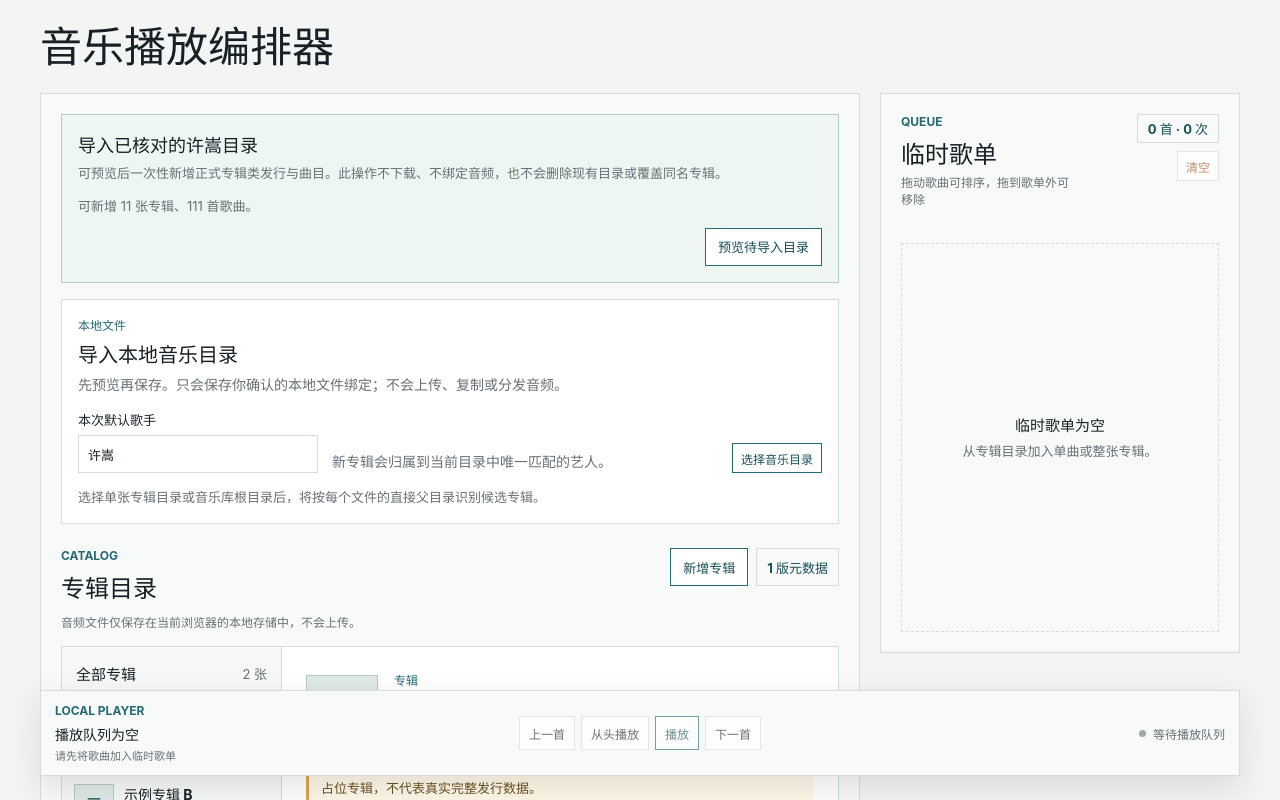
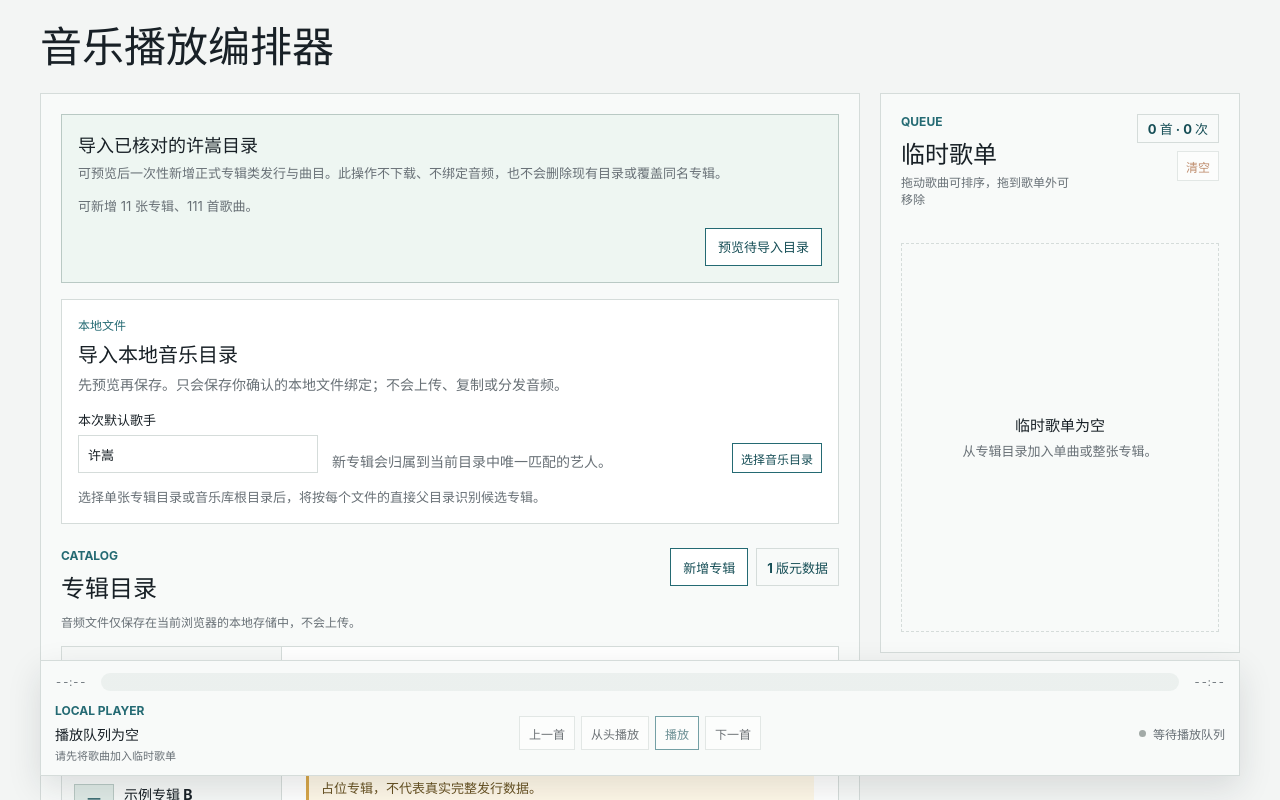
Before and after one commit to not-able/vae-musicplayer, a React (Vite) app: page / in a window 1280 px wide. Shown: the top 800 px of the page. Built offline with nearby package versions, Linux system fonts and the light colour scheme.

Commit message:
feat(player): add progress and seek controls

```diff
--- a/src/app/App.tsx
+++ b/src/app/App.tsx
@@ -348,6 +348,7 @@ export function App({
         canPlayTarget={canPlayTarget}
         audioLibraryStatus={localAudioLibrary.status}
         playbackError={localAudioPlayback.errorMessage}
+        playbackProgress={localAudioPlayback.progress}
         onPlay={localAudioPlayback.requestPlay}
         onPause={localAudioPlayback.requestPause}
         onNext={() => {
@@ -359,6 +360,7 @@ export function App({
           dispatchPlayer({ type: "previous" });
         }}
         onRestart={localAudioPlayback.requestRestart}
+        onSeek={localAudioPlayback.requestSeek}
       />
       <audio
         key={audioElementKey}
--- a/src/features/player/PlayerBar.tsx
+++ b/src/features/player/PlayerBar.tsx
@@ -1,6 +1,9 @@
+import type { CSSProperties } from "react";
+
 import type { Track } from "../../types";
 import type { LocalAudioLibraryStatus } from "../local-library/useLocalAudioLibrary";
 import type { PlayerState, PlayerStatus } from "./playerReducer";
+import type { LocalAudioPlaybackProgress } from "./useLocalAudioPlayback";
 
 interface PlayerBarProps {
   state: PlayerState;
@@ -10,11 +13,13 @@ interface PlayerBarProps {
   canPlayTarget: boolean;
   audioLibraryStatus: LocalAudioLibraryStatus;
   playbackError?: string;
+  playbackProgress: LocalAudioPlaybackProgress;
   onPlay: () => void;
   onPause: () => void;
   onNext: () => void;
   onPrevious: () => void;
   onRestart: () => void;
+  onSeek: (timeSeconds: number) => void;
 }
 
 export function PlayerBar({
@@ -25,11 +30,13 @@ export function PlayerBar({
   canPlayTarget,
   audioLibraryStatus,
   playbackError,
+  playbackProgress,
   onPlay,
   onPause,
   onNext,
   onPrevious,
-  onRestart
+  onRestart,
+  onSeek
 }: PlayerBarProps) {
   const currentTrack = tracks.find((track) => track.id === state.currentEntry?.trackId);
   const isEmpty = state.status === "empty";
@@ -46,6 +53,22 @@ export function PlayerBar({
     (!isEmpty && audioLibraryStatus === "ready" && !isCurrentAudioBound
       ? "未绑定音频文件"
       : getPlayerStatusLabel(state.status));
+  const isSeekable =
+    isCurrentAudioBound &&
+    typeof playbackProgress.durationSeconds === "number" &&
+    playbackProgress.durationSeconds > 0;
+  const durationSeconds = playbackProgress.durationSeconds ?? 0;
+  const currentTimeSeconds = isSeekable
+    ? Math.min(playbackProgress.currentTimeSeconds, durationSeconds)
+    : 0;
+  const progressTimeLabel = isSeekable
+    ? `${formatPlaybackTime(currentTimeSeconds)} / ${formatPlaybackTime(durationSeconds)}`
+    : "--:-- / --:--";
+  const progressStyle = {
+    "--player-progress-percentage": isSeekable
+      ? `${(currentTimeSeconds / durationSeconds) * 100}%`
+      : "0%"
+  } as CSSProperties;
 
   return (
     <footer className="player-bar" aria-label="本地音频播放器">
@@ -102,12 +125,44 @@ export function PlayerBar({
         </button>
       </div>
 
+      <section className="player-progress" aria-label="播放进度" style={progressStyle}>
+        <label className="player-progress-label" htmlFor="player-progress-range">
+          播放进度
+        </label>
+        <span className="player-progress-current" aria-hidden="true">
+          {isSeekable ? formatPlaybackTime(currentTimeSeconds) : "--:--"}
+        </span>
+        <input
+          id="player-progress-range"
+          type="range"
+          min="0"
+          max={durationSeconds}
+          step="0.1"
+          value={currentTimeSeconds}
+          disabled={!isSeekable}
+          aria-label="播放进度"
+          aria-valuetext={isSeekable ? progressTimeLabel : "当前音频尚未加载有效时长"}
+          onChange={(event) => onSeek(Number(event.currentTarget.value))}
+        />
+        <span className="player-progress-duration" aria-hidden="true">
+          {isSeekable ? formatPlaybackTime(durationSeconds) : "--:--"}
+        </span>
+      </section>
+
       <p className={`player-status is-${state.status}`} aria-live="polite">
         <span aria-hidden="true" />
         <span>{playerStatusLabel}</span>
       </p>
     </footer>
   );
+}
+
+function formatPlaybackTime(timeSeconds: number): string {
+  const wholeSeconds = Math.max(0, Math.floor(timeSeconds));
+  const minutes = Math.floor(wholeSeconds / 60);
+  const seconds = wholeSeconds % 60;
+
+  return `${minutes}:${seconds.toString().padStart(2, "0")}`;
 }
 
 interface AudioStatusLabelInput {
--- a/src/features/player/useLocalAudioPlayback.ts
+++ b/src/features/player/useLocalAudioPlayback.ts
@@ -19,19 +19,31 @@ interface PreparedAudioSource {
   record: LocalAudioFileRecord;
   audio: HTMLAudioElement;
   handleEnded: () => void;
+  handleProgressChange: () => void;
 }
 
 const SOURCE_ENDED_LISTENER_OPTIONS = { passive: true } as const;
 
 export interface LocalAudioPlaybackControls {
   errorMessage?: string;
+  progress: LocalAudioPlaybackProgress;
   requestPlay: () => void;
   requestPause: () => void;
   requestRestart: () => void;
+  requestSeek: (timeSeconds: number) => void;
   stopAndRelease: () => void;
   handleAudioError: () => void;
   clearError: () => void;
 }
+
+export interface LocalAudioPlaybackProgress {
+  currentTimeSeconds: number;
+  durationSeconds?: number;
+}
+
+const EMPTY_PLAYBACK_PROGRESS: LocalAudioPlaybackProgress = {
+  currentTimeSeconds: 0
+};
 
 export function useLocalAudioPlayback({
   state,
@@ -43,21 +55,50 @@ export function useLocalAudioPlayback({
   const preparedSourceRef = useRef<PreparedAudioSource | undefined>(undefined);
   const sourceTokenSequenceRef = useRef(0);
   const [errorMessage, setErrorMessage] = useState<string>();
+  const [progress, setProgress] = useState<LocalAudioPlaybackProgress>(
+    EMPTY_PLAYBACK_PROGRESS
+  );
+
+  const updateProgress = useCallback((audio: HTMLAudioElement) => {
+    const nextProgress = getPlaybackProgress(audio);
+
+    setProgress((previousProgress) =>
+      isSamePlaybackProgress(previousProgress, nextProgress)
+        ? previousProgress
+        : nextProgress
+    );
+  }, []);
+
+  const resetProgress = useCallback(() => {
+    setProgress((previousProgress) =>
+      isSamePlaybackProgress(previousProgress, EMPTY_PLAYBACK_PROGRESS)
+        ? previousProgress
+        : EMPTY_PLAYBACK_PROGRESS
+    );
+  }, []);
 
   const releasePreparedSource = useCallback(() => {
     const preparedSource = preparedSourceRef.current;
 
     if (!preparedSource) {
+      resetProgress();
       return;
     }
 
     preparedSourceRef.current = undefined;
     preparedSource.audio.removeEventListener("ended", preparedSource.handleEnded);
+    for (const eventName of MEDIA_PROGRESS_EVENTS) {
+      preparedSource.audio.removeEventListener(
+        eventName,
+        preparedSource.handleProgressChange
+      );
+    }
     preparedSource.audio.pause();
     preparedSource.audio.removeAttribute("src");
     preparedSource.audio.load();
     URL.revokeObjectURL(preparedSource.objectUrl);
-  }, []);
+    resetProgress();
+  }, [resetProgress]);
 
   const prepareSource = useCallback(
     (
@@ -94,6 +135,13 @@ export function useLocalAudioPlayback({
         setErrorMessage(undefined);
         dispatchPlayer({ type: "playback-ended", playbackRevision });
       };
+      const handleProgressChange = () => {
+        if (preparedSourceRef.current?.sourceToken !== sourceToken) {
+          return;
+        }
+
+        updateProgress(audio);
+      };
 
       sourceTokenSequenceRef.current = sourceToken;
       preparedSourceRef.current = {
@@ -102,9 +150,14 @@ export function useLocalAudioPlayback({
         objectUrl,
         record,
         audio,
-        handleEnded
+        handleEnded,
+        handleProgressChange
       };
       audio.addEventListener("ended", handleEnded, SOURCE_ENDED_LISTENER_OPTIONS);
+      for (const eventName of MEDIA_PROGRESS_EVENTS) {
+        audio.addEventListener(eventName, handleProgressChange);
+      }
+      resetProgress();
 
       try {
         audio.src = objectUrl;
@@ -117,7 +170,7 @@ export function useLocalAudioPlayback({
 
       return sourceToken;
     },
-    [audioRef, dispatchPlayer, releasePreparedSource]
+    [audioRef, dispatchPlayer, releasePreparedSource, resetProgress, updateProgress]
   );
 
   const beginPlayback = useCallback(
@@ -282,6 +335,31 @@ export function useLocalAudioPlayback({
     }
   }, [beginPlayback, bindingsByTrackId, dispatchPlayer, prepareSource, state]);
 
+  const requestSeek = useCallback(
+    (timeSeconds: number) => {
+      const preparedSource = preparedSourceRef.current;
+      const durationSeconds = preparedSource?.audio.duration;
+
+      if (
+        !preparedSource ||
+        !Number.isFinite(timeSeconds) ||
+        !isValidDuration(durationSeconds)
+      ) {
+        return;
+      }
+
+      const nextTime = Math.min(Math.max(0, timeSeconds), durationSeconds);
+
+      try {
+        preparedSource.audio.currentTime = nextTime;
+        updateProgress(preparedSource.audio);
+      } catch {
+        setErrorMessage("无法定位当前音频，请重新绑定兼容的文件。");
+      }
+    },
+    [updateProgress]
+  );
+
   const stopAndRelease = useCallback(() => {
     releasePreparedSource();
     dispatchPlayer({ type: "pause" });
@@ -293,18 +371,57 @@ export function useLocalAudioPlayback({
     }
 
     setErrorMessage("音频文件无法播放，请重新绑定兼容的文件。");
+    releasePreparedSource();
     dispatchPlayer({ type: "pause" });
-  }, [dispatchPlayer]);
+  }, [dispatchPlayer, releasePreparedSource]);
 
   return {
     errorMessage,
+    progress,
     requestPlay,
     requestPause,
     requestRestart,
+    requestSeek,
     stopAndRelease,
     handleAudioError,
     clearError: () => setErrorMessage(undefined)
   };
+}
+
+const MEDIA_PROGRESS_EVENTS = [
+  "loadedmetadata",
+  "durationchange",
+  "timeupdate",
+  "seeking",
+  "seeked"
+] as const;
+
+function getPlaybackProgress(audio: HTMLAudioElement): LocalAudioPlaybackProgress {
+  const durationSeconds = audio.duration;
+
+  if (!isValidDuration(durationSeconds)) {
+    return EMPTY_PLAYBACK_PROGRESS;
+  }
+
+  const currentTimeSeconds = Number.isFinite(audio.currentTime)
+    ? Math.min(Math.max(0, audio.currentTime), durationSeconds)
+    : 0;
+
+  return { currentTimeSeconds, durationSeconds };
+}
+
+function isSamePlaybackProgress(
+  first: LocalAudioPlaybackProgress,
+  second: LocalAudioPlaybackProgress
+): boolean {
+  return (
+    first.currentTimeSeconds === second.currentTimeSeconds &&
+    first.durationSeconds === second.durationSeconds
+  );
+}
+
+function isValidDuration(value: number | undefined): value is number {
+  return typeof value === "number" && Number.isFinite(value) && value > 0;
 }
 
 function createSourceKey(entry: PlaySequenceEntry, playbackRevision: number): string {
--- a/src/styles/global.css
+++ b/src/styles/global.css
@@ -1308,6 +1308,7 @@ button:disabled {
   left: 24px;
   display: grid;
   grid-template-columns: minmax(180px, 1fr) auto minmax(150px, 1fr);
+  grid-template-rows: auto auto;
   gap: 12px;
   align-items: center;
   max-width: 1200px;
@@ -1317,6 +1318,8 @@ button:disabled {
 }
 
 .player-now-playing {
+  grid-column: 1;
+  grid-row: 2;
   min-width: 0;
 }
 
@@ -1355,6 +1358,8 @@ button:disabled {
 }
 
 .player-actions {
+  grid-column: 2;
+  grid-row: 2;
   display: flex;
   flex-wrap: wrap;
   justify-content: center;
@@ -1382,7 +1387,123 @@ button:disabled {
   color: var(--accent-strong);
 }
 
+.player-progress {
+  grid-column: 1 / -1;
+  grid-row: 1;
+  display: grid;
+  grid-template-columns: 38px minmax(0, 1fr) 38px;
+  align-items: center;
+  gap: 8px;
+  min-width: 0;
+}
+
+.player-progress-label {
+  position: absolute;
+  width: 1px;
+  height: 1px;
+  overflow: hidden;
+  clip: rect(0 0 0 0);
+  clip-path: inset(50%);
+  white-space: nowrap;
+}
+
+.player-progress-current,
+.player-progress-duration {
+  color: var(--muted);
+  font-size: 11px;
+  font-variant-numeric: tabular-nums;
+}
+
+.player-progress-duration {
+  text-align: right;
+}
+
+.player-progress input[type="range"] {
+  width: 100%;
+  height: 18px;
+  min-width: 0;
+  margin: 0;
+  appearance: none;
+  border-radius: 999px;
+  background: linear-gradient(
+    to right,
+    var(--accent) 0%,
+    var(--accent) var(--player-progress-percentage),
+    #dce4e1 var(--player-progress-percentage),
+    #dce4e1 100%
+  );
+  cursor: pointer;
+}
+
+.player-progress input[type="range"]::-webkit-slider-runnable-track {
+  height: 4px;
+  border-radius: 999px;
+  background: transparent;
+}
+
+.player-progress input[type="range"]::-webkit-slider-thumb {
+  width: 10px;
+  height: 10px;
+  margin-top: -3px;
+  appearance: none;
+  border: 2px solid var(--surface-strong);
+  border-radius: 50%;
+  background: var(--accent);
+  box-shadow: 0 1px 3px rgb(24 32 38 / 24%);
+  opacity: 0;
+  transform: scale(0.55);
+  transition:
+    opacity 120ms ease,
+    transform 120ms ease;
+}
+
+.player-progress input[type="range"]::-moz-range-track {
+  height: 4px;
+  border-radius: 999px;
+  background: transparent;
+}
+
+.player-progress input[type="range"]::-moz-range-thumb {
+  width: 10px;
+  height: 10px;
+  border: 2px solid var(--surface-strong);
+  border-radius: 50%;
+  background: var(--accent);
+  box-shadow: 0 1px 3px rgb(24 32 38 / 24%);
+  opacity: 0;
+  transform: scale(0.55);
+  transition:
+    opacity 120ms ease,
+    transform 120ms ease;
+}
+
+.player-progress input[type="range"]:hover:not(:disabled)::-webkit-slider-thumb,
+.player-progress input[type="range"]:focus-visible::-webkit-slider-thumb,
+.player-progress input[type="range"]:active::-webkit-slider-thumb {
+  opacity: 1;
+  transform: scale(1);
+}
+
+.player-progress input[type="range"]:hover:not(:disabled)::-moz-range-thumb,
+.player-progress input[type="range"]:focus-visible::-moz-range-thumb,
+.player-progress input[type="range"]:active::-moz-range-thumb {
+  opacity: 1;
+  transform: scale(1);
+}
+
+.player-progress input[type="range"]:focus-visible {
+  outline: 2px solid color-mix(in srgb, var(--accent) 50%, transparent);
+  outline-offset: 3px;
+}
+
+.player-progress input[type="range"]:disabled {
+  cursor: not-allowed;
+  opacity: 0.45;
+}
+
 .player-status {
+  grid-column: 3;
+  grid-row: 2;
   display: flex;
   align-items: center;
   justify-content: flex-end;
@@ -1451,7 +1572,19 @@ button:disabled {
     margin-top: 20px;
   }
 
+  .player-progress {
+    grid-column: 1;
+    grid-row: 1;
+  }
+
+  .player-now-playing {
+    grid-column: 1;
+    grid-row: 2;
+  }
+
   .player-actions {
+    grid-column: 1;
+    grid-row: 3;
     width: 100%;
   }
 
@@ -1460,6 +1593,8 @@ button:disabled {
   }
 
   .player-status {
+    grid-column: 1;
+    grid-row: 4;
     justify-content: flex-start;
     text-align: left;
   }
```
Also changed, not shown: 2 other files (tests, documents, lock files or other folders).
